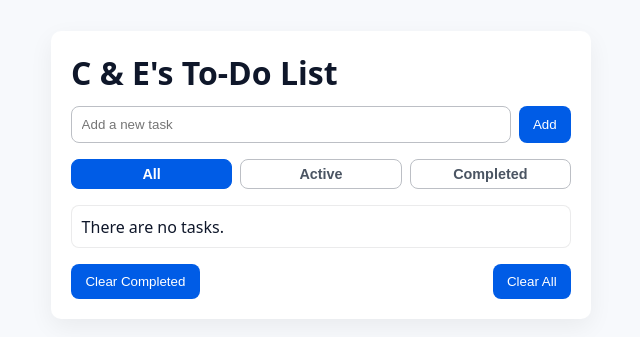
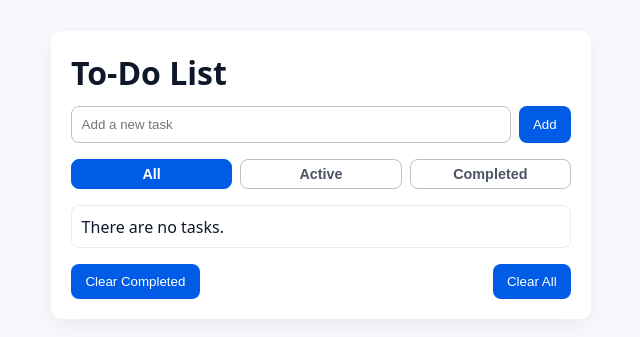
Before and after one commit to cuduco19/todo, a plain HTML site: page index.html in a window 1280 px wide. Shown: the part 225-562 px from the top of the page, without its empty margins (319-959 px from the left). Drawn offline with Linux system fonts and the light colour scheme.

Commit message:
feat: add .gitignore file to exclude dependencies and system files; update title in index.html for consistency

```diff
--- a/index.html
+++ b/index.html
@@ -12,7 +12,7 @@
 </head>
 <body>
     <main class="app">
-        <h1>C & E's To-Do List</h1>
+        <h1>To-Do List</h1>
         <form id="task-form" aria-label="Add a task">
             <input id="task-input" type="text" placeholder="Add a new task" required>
             <button type="submit">Add</button>
```
Also changed, not shown: 1 other file.
